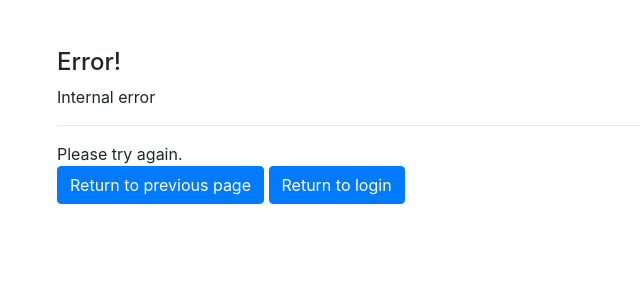
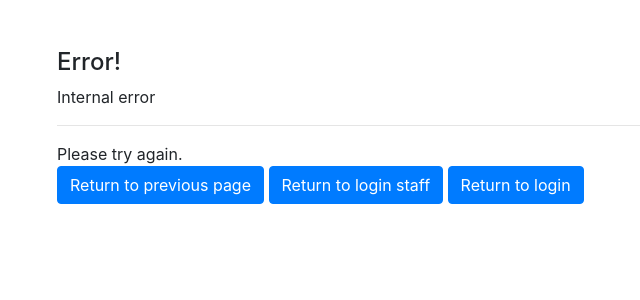
Before and after one commit to Kolpic/Online-Store, a Flask app: page / in a window 1280 px wide. Shown: the top 300 px of the page, without its empty margins (28-668 px from the left). Run offline with Flask 3, Linux system fonts and the light colour scheme; some libraries are stand-ins or nearby versions.

Commit message:
changed error.html and added palette in edit email template (inteface settings)

```diff
--- a/Forum-Project/project/templates/captcha_settings.html
+++ b/Forum-Project/project/templates/captcha_settings.html
@@ -74,7 +74,7 @@
 
             <div class="form-group">
                 <label for="background_color">Background color (only on header's in the table, not the whole table)</label>
-                <input type="text" class="form-control" id="background_color" name="background_color" value="{{ background_color }}">
+                <input type="color" class="form-control" id="background_color" name="background_color" value="{{ background_color }}">
             </div>
 
             <div class="form-group">
--- a/Forum-Project/project/templates/error.html
+++ b/Forum-Project/project/templates/error.html
@@ -14,11 +14,8 @@
             <hr>
             <p class="mb-0">Please try again.</p>
             <a href="{{ redirect_url }}" class="btn btn-primary">Return to previous page</a>
-            {% if 'staff_login' is in session %}
-            <a href="/staff_login" class="btn btn-primary">Return to login</a>
-            {% else %}
+            <a href="/staff_login" class="btn btn-primary">Return to login staff</a>
             <a href="/login" class="btn btn-primary">Return to login</a>
-            {% endif %}
         </div>
     </div>
 </body>
```
